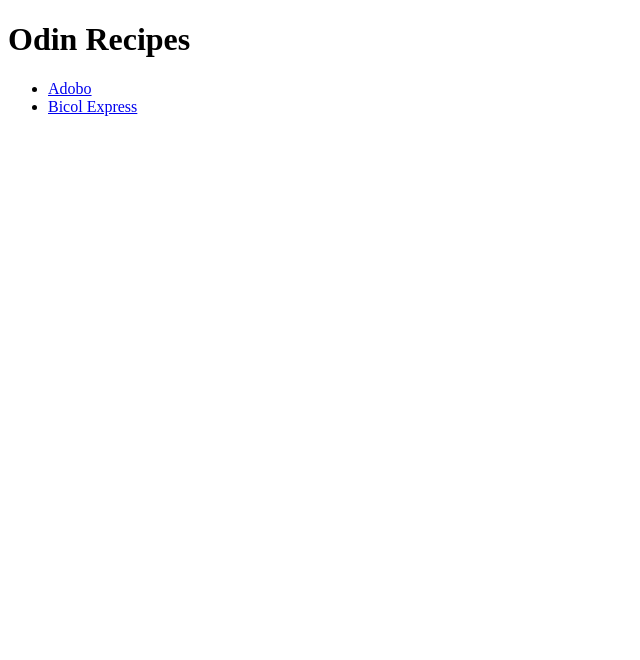
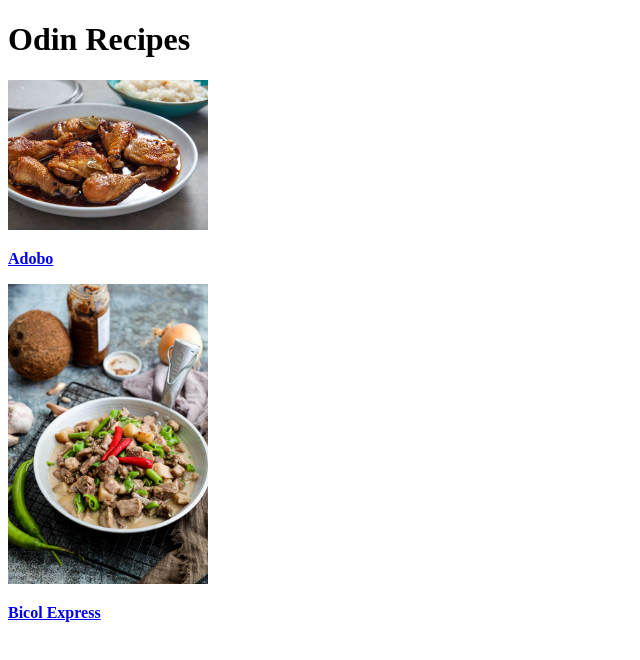
Before and after one commit to brysanti/odin-recipes, a plain HTML site: page index.html in a window 1280 px wide. Shown: the whole page, without its empty margins (0-640 px from the left). Drawn offline with Linux system fonts and the light colour scheme.

Commit message:
added linked imgs to index

```diff
--- a/index.html
+++ b/index.html
@@ -6,11 +6,9 @@
 </head>
 <body>
     <h1>Odin Recipes</h1>
-    <ul>
-        <li><a href="recipes/Adobo.html">Adobo</a></li>
-        <li><a href="recipes/bicol_express.html">Bicol Express</a></li>
-    </ul>
-
-
+    <a href="recipes/Adobo.html"><img src="images/adobo.jpg" width="200"><p><b>Adobo</b></p></a>
+    <p>
+    <a href="recipes/bicol_express.html"><img src="images/bicol_express.jpeg" width="200"><p><b>Bicol Express</b></p></a>
+    </p>
 </body>
 </html>
```
